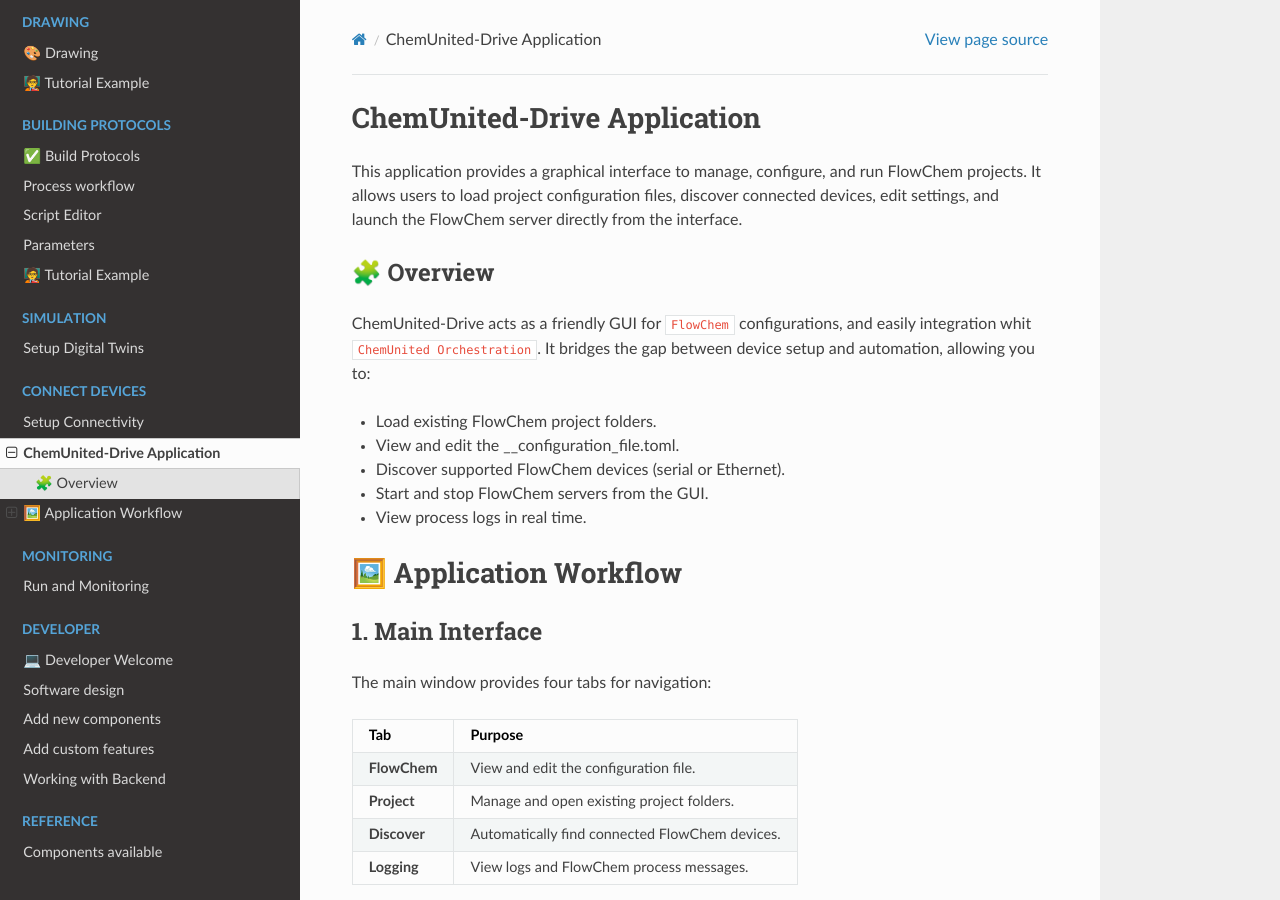
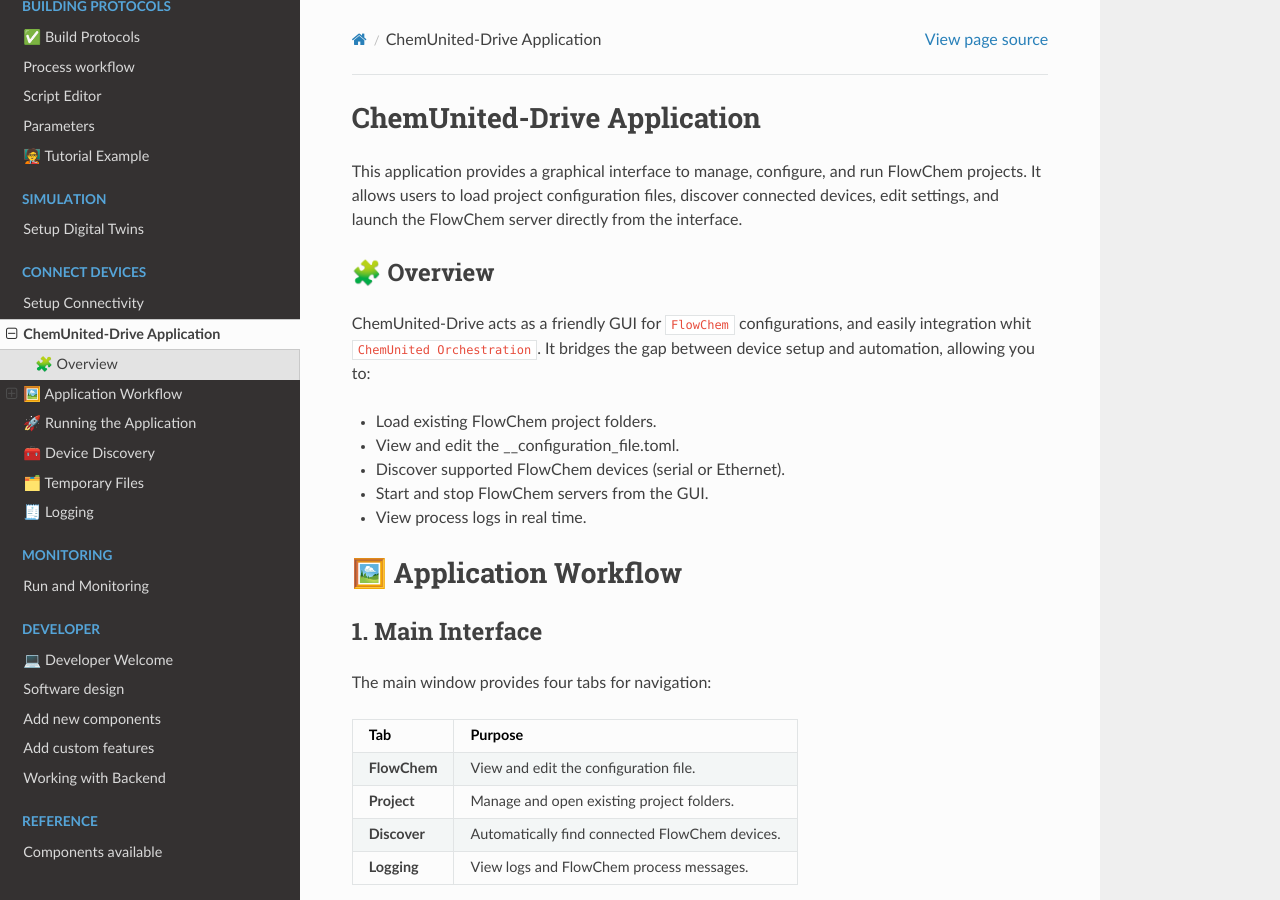
Before and after one commit to automatedchemistry/chemunited-docs, a Sphinx documentation site: the page built from docs/connectivity/chemunited_drive.md, in a window 1280 px wide and 900 px high. Built offline with Sphinx 7.4.7 and the Read the Docs theme 3.1.0, drawn with Linux system fonts in a browser that asks for light colours.

Commit message:
connectivity

````diff
--- a/docs/connectivity/chemunited_drive.md
+++ b/docs/connectivity/chemunited_drive.md
@@ -21,7 +21,7 @@
 
 # 🖼️ Application Workflow
 
-### 1. Main Interface
+## 1. Main Interface
 
 The main window provides four tabs for navigation:
 
@@ -32,7 +32,7 @@
 | **Discover** | Automatically find connected FlowChem devices. |
 | **Logging**  | View logs and FlowChem process messages.       |
 
-### 2. Projects View
+## 2. Projects View
 
 ![ChemUnited-Drive](../_static/projects.png)
 
@@ -44,7 +44,7 @@
 
 * 📂 Open Folder – Open the project directory in the system file browser.
 
-### 3. Configuration View
+## 3. Configuration View
 
 ![ChemUnited-Drive](../_static/run01.png)
 
@@ -58,7 +58,7 @@
 
 A progress bar shows the initialization status, and the application provides live feedback and clickable server links once the process is running.
 
-### 4. Run and Monitor FlowChem
+## 4. Run and Monitor FlowChem
 
 ![ChemUnited-Drive](../_static/run02.png)
 
@@ -76,7 +76,7 @@
 
 Stopping the server gracefully sends a SIGINT or CTRL_BREAK_EVENT, ensuring a clean shutdown.
 
-## 🚀 Running the Application
+# 🚀 Running the Application
 
 To start the GUI manually, run:
 
@@ -90,7 +90,7 @@
 chemunited-drive
 ```
 
-## 🧰 Device Discovery
+# 🧰 Device Discovery
 
 ![ChemUnited-Drive](../_static/devices.png)
 
@@ -102,7 +102,7 @@
 
 Each discovered device automatically appends its configuration block to the current TOML file.
 
-## 🗂️ Temporary Files
+# 🗂️ Temporary Files
 
 All temporary and recent project files are stored in:
 
@@ -114,7 +114,7 @@
 
 * `recent_projects.toml` – list of project paths.
 
-## 🧾 Logging
+# 🧾 Logging
 
 The application logs:
 
--- a/docs/mp4_gif.py
+++ b/docs/mp4_gif.py
@@ -1,5 +1,5 @@
 from moviepy.editor import VideoFileClip
 
 if __name__ == "__main__":
-    clip = VideoFileClip("_static/workflow.mp4")
-    clip.write_gif("_static/workflow.gif", fps=10)
+    clip = VideoFileClip("_static/connection.mp4")
+    clip.write_gif("_static/connection.gif", fps=10)
````
Also changed, not shown: docs/connectivity/connectivity.md (+27 -7 lines), 1 other file.
